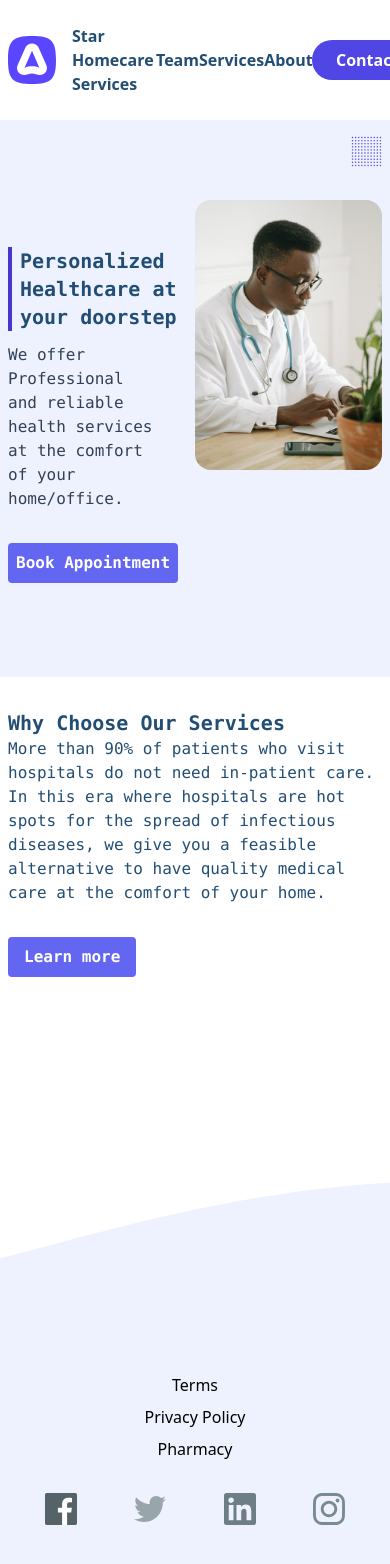
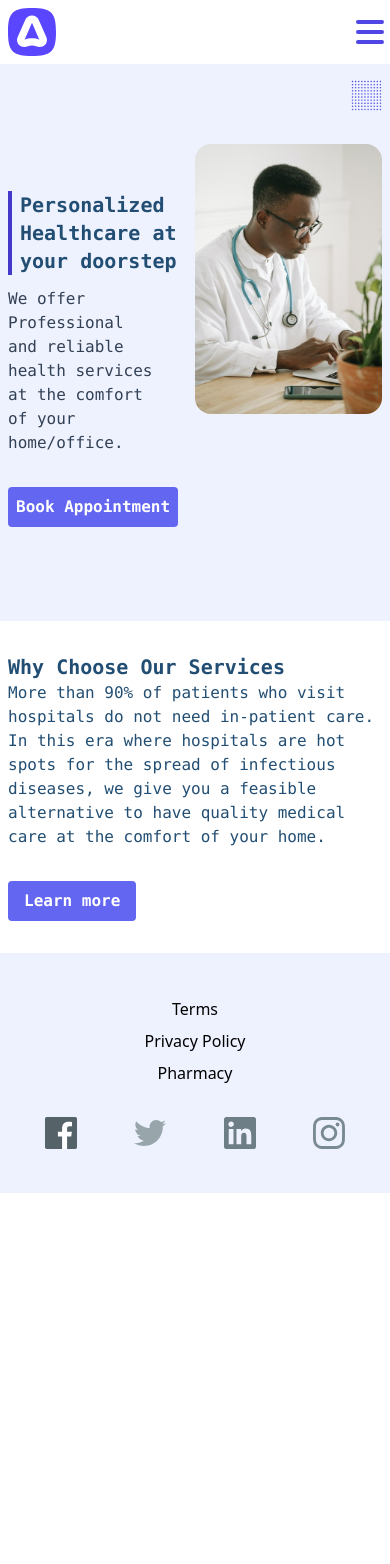
Before and after one commit to jbuyu/realdoc, a Next.js app: page / in a window 390 px wide. Shown: the top 1564 px of the page. After the commit the page ends 1193 px from the top, so only its background shows below. Built offline with nearby package versions, Linux system fonts and the light colour scheme.

Commit message:
adds hamburger menu

```diff
--- a/components/Footer.js
+++ b/components/Footer.js
@@ -2,7 +2,7 @@ import React from 'react'
 import Link from 'next/link'
 
 const Footer = () => (
-  <div className="flex h-60 w-full  items-center justify-between bg-[#EEF2FF] md:justify-around md:p-8 ">
+  <div className="md:mt-0 mt-8 flex h-60 w-full  items-center justify-between bg-[#EEF2FF] md:justify-around md:p-8 ">
     <Link href="/">
       <div className=" h-100 hidden w-1/5 cursor-pointer items-center space-x-4 md:flex ">
         <img src="/adonis.svg" alt="Vercel Logo" className="ml-2 h-12 " />
--- a/components/NavBar.js
+++ b/components/NavBar.js
@@ -1,17 +1,25 @@
-import React from 'react'
+import React, { useState } from 'react'
 import Link from 'next/link'
+import { MenuIcon } from '@heroicons/react/solid'
 
-const NavBar = () => (
+const NavBar = () => {
+  const [isopen, setIsOpen ] = useState(false)
+  const handleHamburger = () => {
+    setIsOpen(!isopen)
+  }
+  return (
     <nav className="font-semibold ">
-    <div className="mx-auto max-w-7xl py-6">
+      <div className="mx-auto max-w-7xl py-2 md:py-6">
         <div className="flex items-center justify-between">
           <Link href="/">
             <div className="flex w-2/5 cursor-pointer items-center space-x-4">
               <img src="/adonis.svg" alt="Vercel Logo" className="ml-2 h-12 " />
-            <div className='text-[#224E73]' >Star Homecare Services</div>
+              <div className=" hidden text-[#224E73] md:flex">
+                Star Homecare Services
+              </div>
             </div>
           </Link>
-        <div className="flex w-2/5 justify-around text-[#224E73]  ">
+          <div className="hidden w-full justify-around text-[#224E73] md:flex md:w-2/5">
             <Link className="cursor-pointer" href="/Team">
               <div className="cursor-pointer hover:text-indigo-700 hover:underline">
                 Team
@@ -28,7 +36,14 @@ const NavBar = () => (
               </div>
             </Link>
           </div>
-        <div className="w-1/5">
+
+          {/* mobile nave */}
+          <div className="flex items-center text-indigo-600  md:hidden">
+            <button onClick={handleHamburger} className="mobile-menu-button">
+              <MenuIcon width="40" className="font-bold" />
+            </button>
+          </div>
+          <div className="hidden w-1/5 md:flex">
             <button className="rounded-full bg-indigo-600 py-2 px-6 font-bold text-white hover:bg-indigo-700">
               <Link className="cursor-pointer" href="/services">
                 Contact
@@ -36,8 +51,26 @@ const NavBar = () => (
             </button>
           </div>
         </div>
+        <div className={isopen ? "mobile-menu block space-y-3 p-4 md:hidden": "mobile-menu hidden space-y-3 p-4 md:hidden"}>
+          <Link className="cursor-pointer" href="/Team">
+            <div className="cursor-pointer hover:text-indigo-700 hover:underline">
+              Team
+            </div>
+          </Link>
+          <Link href="/Services">
+            <div className="cursor-pointer hover:text-indigo-700 hover:underline">
+              Services
+            </div>
+          </Link>
+          <Link href="/About">
+            <div className="cursor-pointer hover:text-indigo-700 hover:underline">
+              About
+            </div>
+          </Link>
+        </div>
       </div>
     </nav>
   )
+}
 
 export default NavBar
--- a/components/Wave.js
+++ b/components/Wave.js
@@ -1,5 +1,5 @@
 const Wave = () => (
-  <div className="flex h-129 w-full bg-[url('/wave1.svg')] bg-cover bg-repeat">
+  <div className="hidden md:flex h-129 w-full bg-[url('/wave1.svg')] bg-cover bg-repeat">
   </div>
 )
 
--- a/package.json
+++ b/package.json
@@ -6,6 +6,7 @@
     "start": "next start"
   },
   "dependencies": {
+    "@heroicons/react": "^1.0.5",
     "formik": "^2.2.9",
     "next": "latest",
     "react": "^17.0.2",
```
Also changed, not shown: 1 other file (tests, documents, lock files or other folders). Lines whose indentation alone changed are shown as unchanged.
